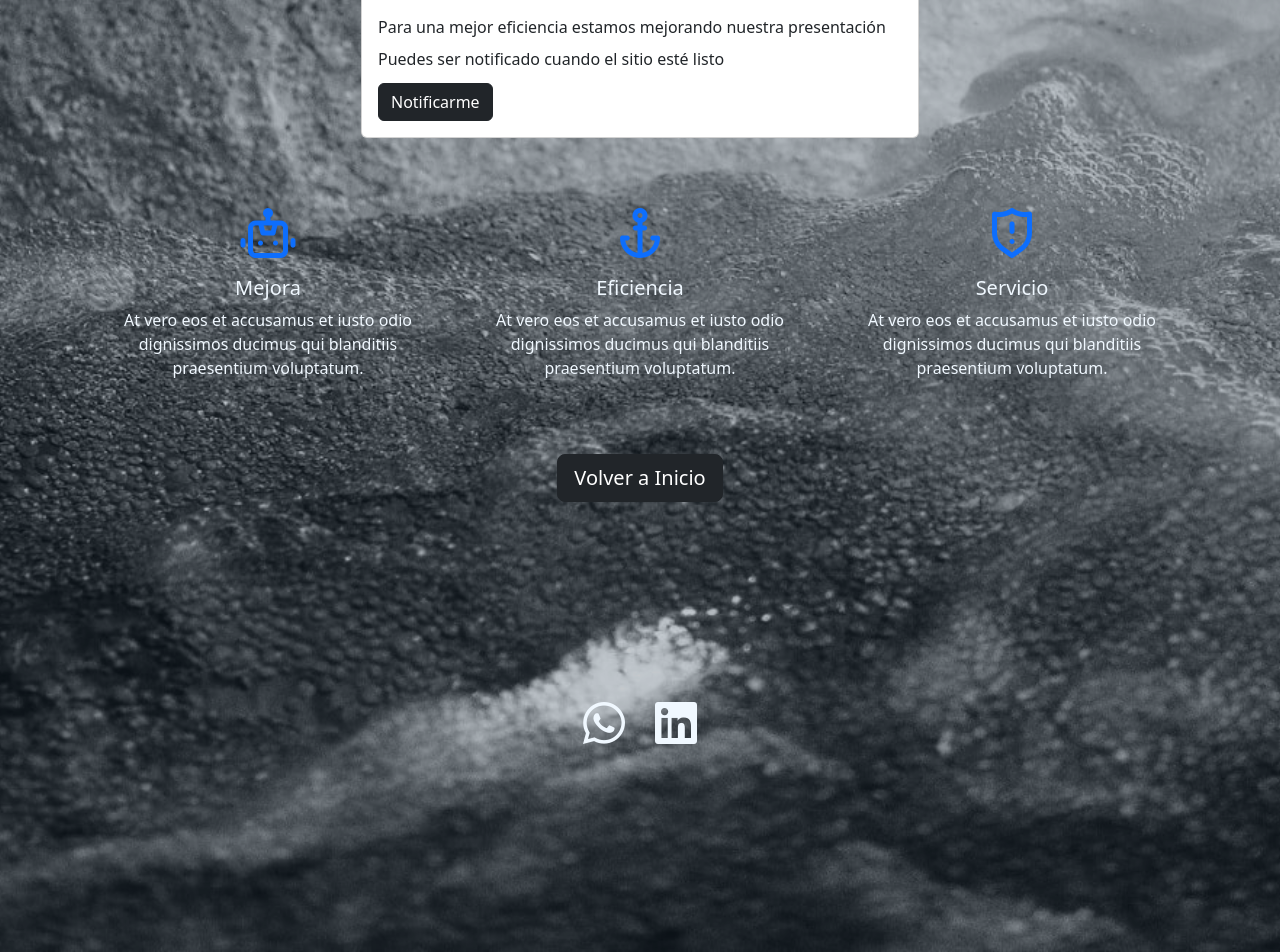
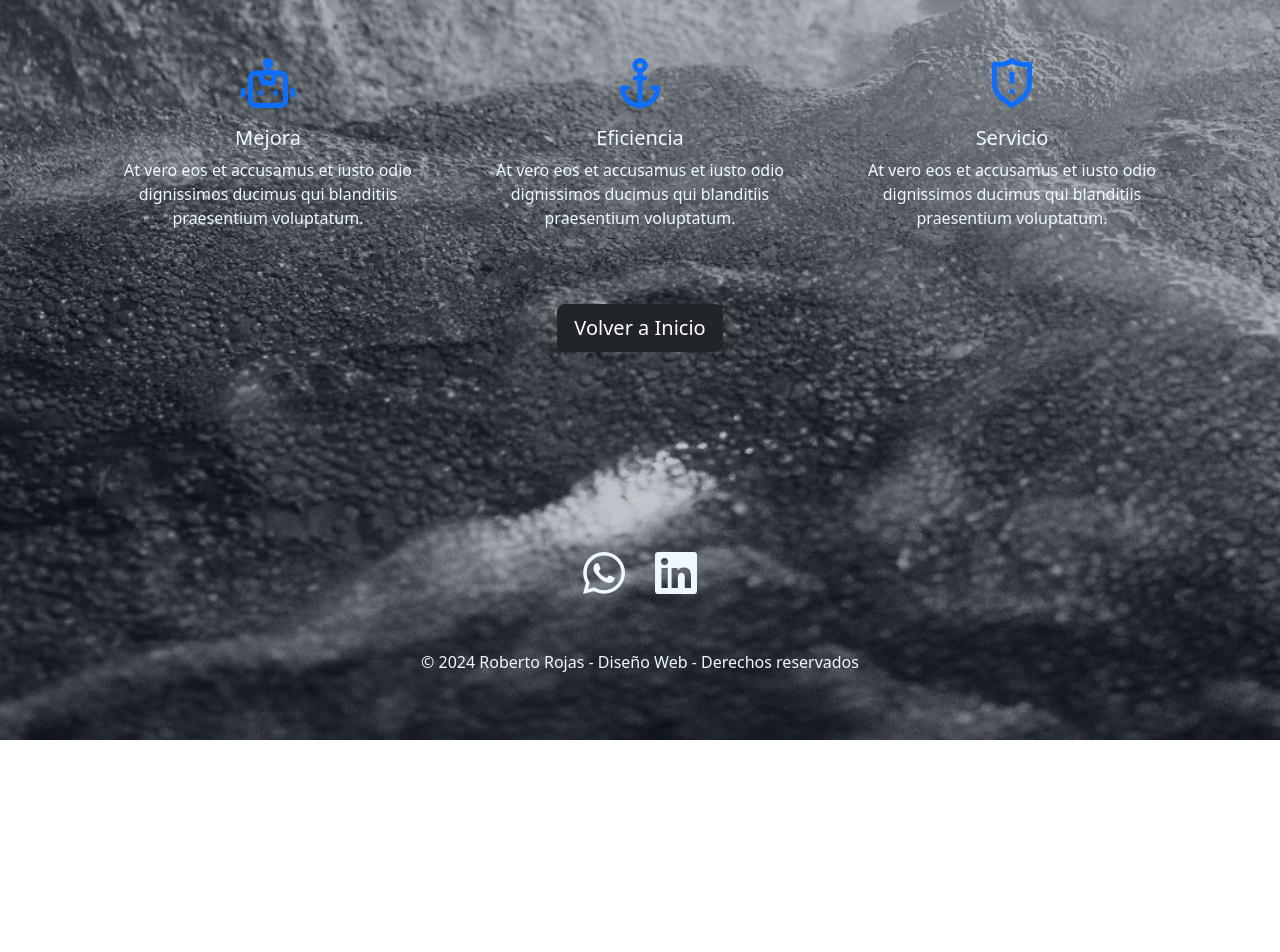
Before and after one commit to rrojasj/DisennoWeb, a plain HTML site: page Tareas/Tarea2/reto8.html in a window 1280 px wide. Shown: the part 616-1568 px from the top of the page. After the commit the page ends 1356 px from the top, so only its background shows below. Drawn offline with nearby package versions, Linux system fonts and the light colour scheme.

Commit message:
Cambios mínimos en Reto #8

```diff
--- a/Tareas/Tarea2/css/reto8.css
+++ b/Tareas/Tarea2/css/reto8.css
@@ -10,7 +10,7 @@
 }
 
 .espacio {
-    padding: 200px 0;
+    padding: 50px 0;
 }
 
 
@@ -36,7 +36,7 @@
 }
 
 .espacio-iconos {
-    padding-top: 400px;
+    padding-top: 200px;
 }
 
 .icon-general {
@@ -57,3 +57,7 @@ i {
     color: aliceblue;
     padding: 5px 15px;
 }
+
+.reto8-footer p {
+    color: aliceblue;
+}
--- a/Tareas/Tarea2/reto8.html
+++ b/Tareas/Tarea2/reto8.html
@@ -92,6 +92,9 @@
                 </div>
             </div>
 
+            <div class="pt-5 reto8-footer text-center">
+                <p>&copy 2024 Roberto Rojas - Diseño Web - Derechos reservados</p>
+            </div>
         </div>
     </section>
 
```
Also changed, not shown: Tareas/Tarea2/index.html (+1 -1 lines).
